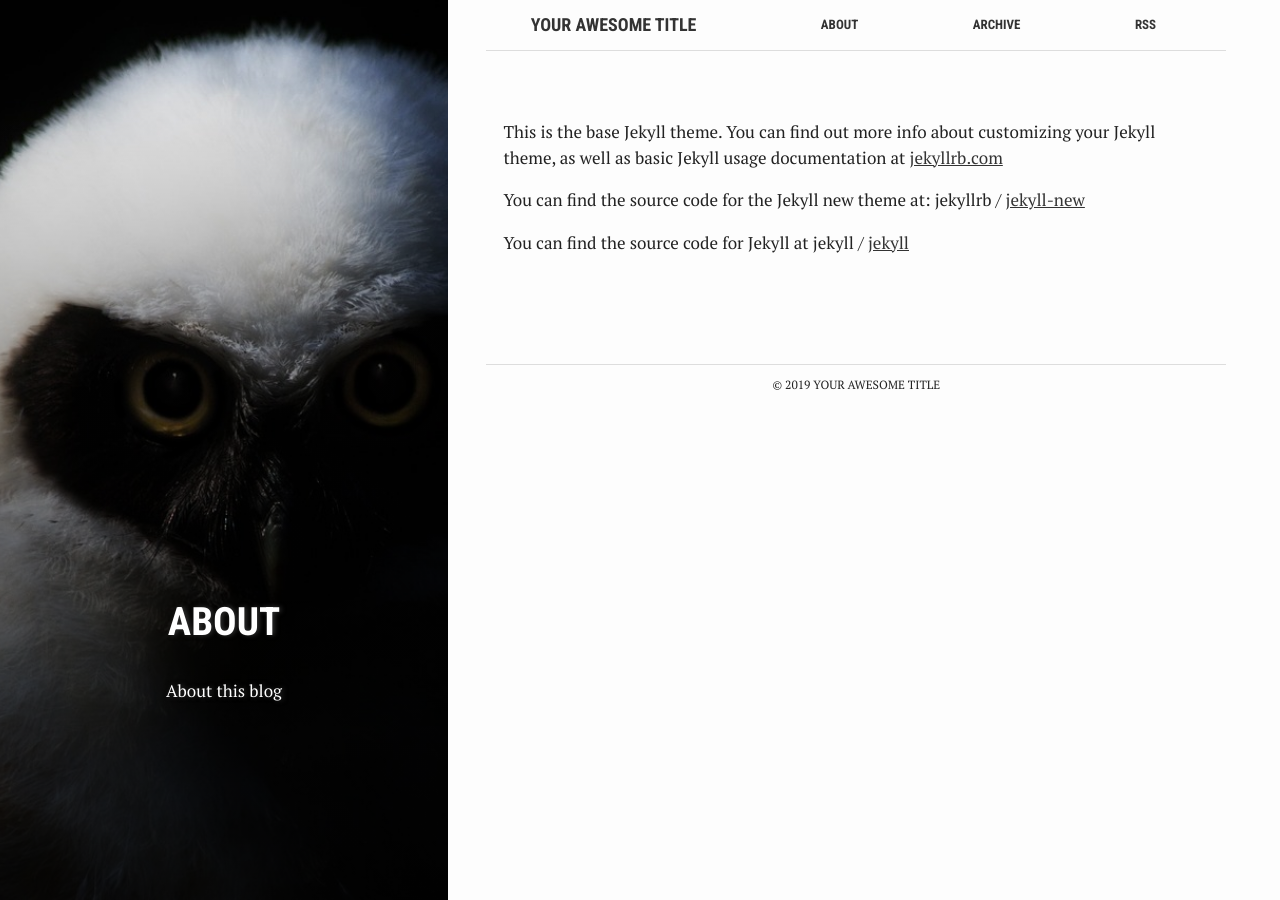
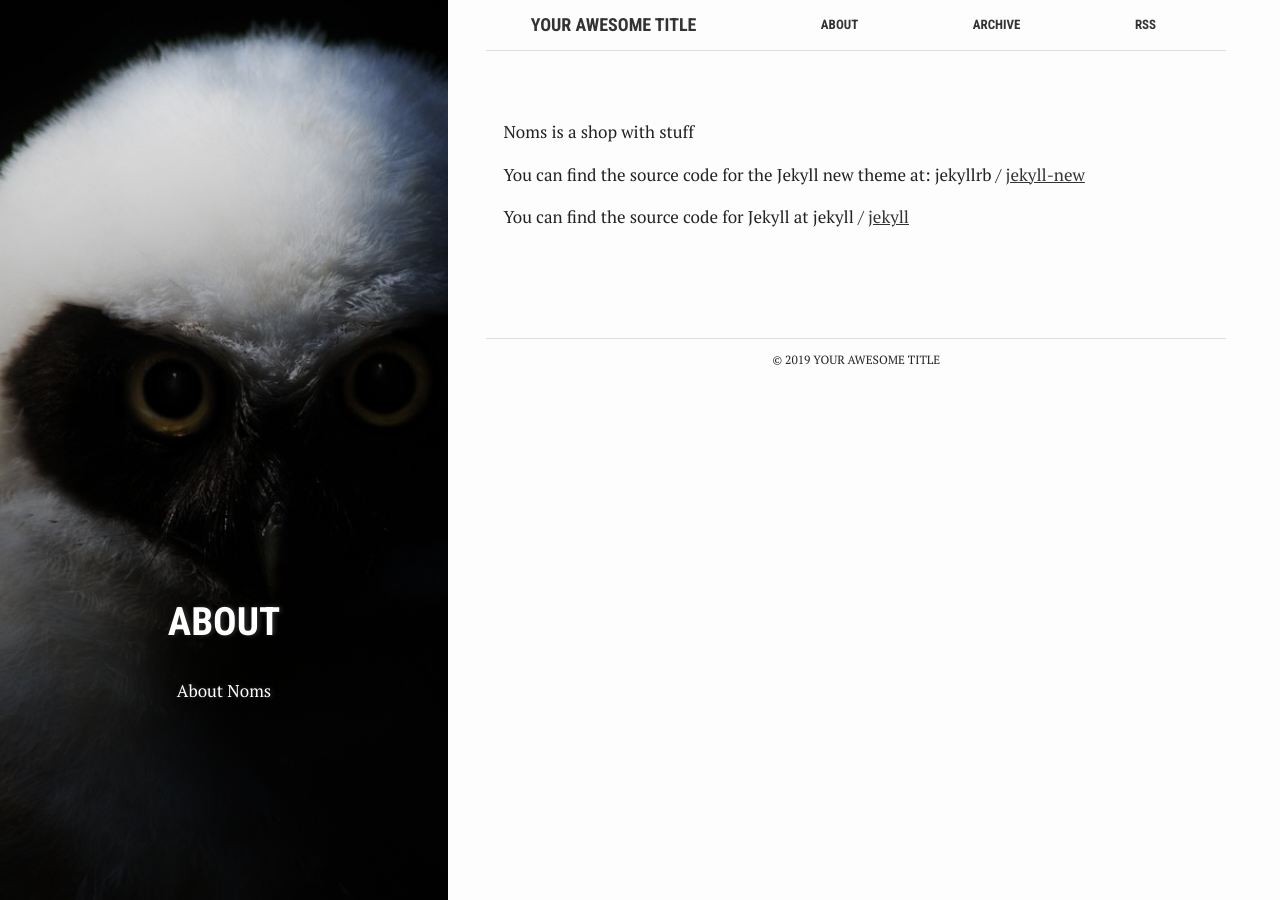
Before and after one commit to smythc5/smythc5.github.io, a Jekyll site: the page built from about.md, in a window 1280 px wide. Built offline with Jekyll 4.4.1, drawn with Linux system fonts in a browser that asks for light colours.

Commit message:
About page Update

```diff
--- a/about.md
+++ b/about.md
@@ -2,13 +2,13 @@
 bg: "owl.jpg"
 layout: page
 title: "About"
-crawlertitle: "Why and how this blog was created"
+crawlertitle: "About Noms"
 permalink: /about/
-summary: "About this blog"
+summary: "About Noms"
 active: about
 ---
 
-This is the base Jekyll theme. You can find out more info about customizing your Jekyll theme, as well as basic Jekyll usage documentation at [jekyllrb.com](http://jekyllrb.com/)
+Noms is a shop with stuff
 
 You can find the source code for the Jekyll new theme at:
 {{site.twitter_username}} /
```
